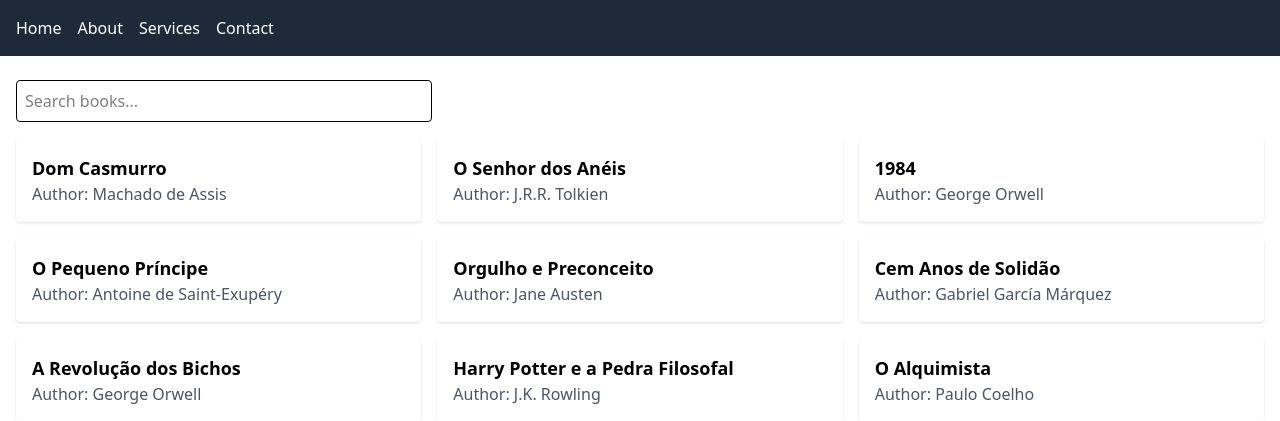
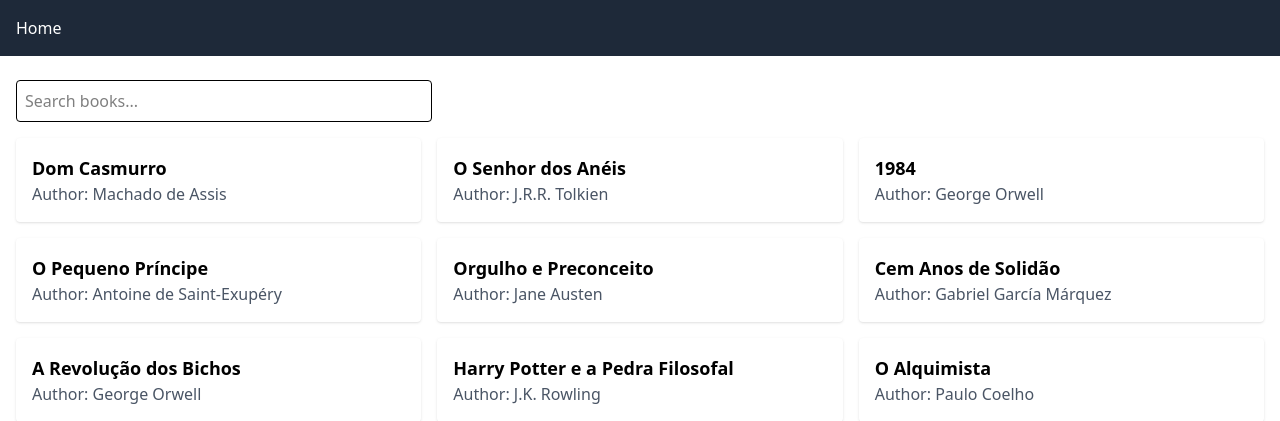
Before and after one commit to oArthurCandido/bookwise, a PHP site: page / in a window 1280 px wide. Shown: the top 421 px of the page. Run offline with PHP 8.4, Linux system fonts and the light colour scheme.

Commit message:
:sparkles: feat: organizando a casa para a próxima aula

```diff
--- a/controllers/index.controller.php
+++ b/controllers/index.controller.php
@@ -1,7 +1,4 @@
 <?php
-
 require_once 'data.php';
 $view = "index";
-
-
 require "views/template/app.php";
--- a/controllers/livro.controller.php
+++ b/controllers/livro.controller.php
@@ -1,17 +1,12 @@
 <?php
 require_once 'data.php';
 $id = $_REQUEST['id'];
-
 $livro = array_filter($livros, fn($livro) => $livro['id'] == $id);
 $livro = $livro ? array_values($livro)[0] : null;
-
 if (!$livro) {
     http_response_code(404);
     echo "Livro não encontrado.";
     exit;
 }
-
 $view = "livro.view";
 require_once 'views/template/app.php';
-
-?>
--- a/index.php
+++ b/index.php
@@ -1,10 +1,7 @@
 <?php
-
 require_once 'data.php';
 $controller = "index";
-
 if($uri = str_replace('/', '', $_SERVER['PATH_INFO'])){
     $controller = $uri;
 }
-
 require "controllers/{$controller}.controller.php";
--- a/views/index.php
+++ b/views/index.php
@@ -1,4 +1,3 @@
-
 <section class=" p-4">
 <input type="text" placeholder="Search books..." class="mb-4 p-2 border rounded  mt-2 w-full md:w-1/2 lg:w-1/3 m-auto">
 <div class="grid grid-cols-1 md:grid-cols-2 lg:grid-cols-3 gap-4">
--- a/views/template/app.php
+++ b/views/template/app.php
@@ -11,16 +11,11 @@
         <nav class="bg-gray-800 p-4">
             <ul class="flex space-x-4">
                 <li><a href="/" class="text-white hover:text-gray-300 transition">Home</a></li>
-                <li><a href="#" class="text-white hover:text-gray-300 transition">About</a></li>
-                <li><a href="#" class="text-white hover:text-gray-300 transition">Services</a></li>
-                <li><a href="#" class="text-white hover:text-gray-300 transition">Contact</a></li>
             </ul>
         </nav>
     </header>
     <main>
-
             <?php require"views/{$view}.php"; ?>
-
     </main>
 </body>
 </html>
```
Also changed, not shown: views/livro.view.php (+5 -5 lines).
